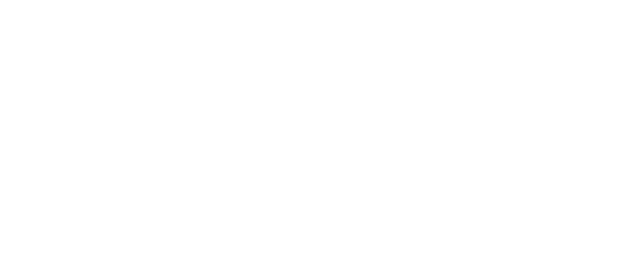
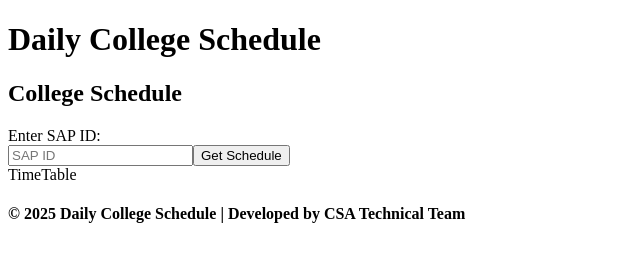
Before and after one commit to AmulyaJain2004/Daily-Schedule-teller, a plain HTML site: page index.html in a window 1280 px wide. Shown: the whole page, without its empty margins (0-640 px from the left). Drawn offline with Linux system fonts and the light colour scheme.

Commit message:
Updated index.html

```diff
--- a/index.html
+++ b/index.html
@@ -3,9 +3,28 @@
 <head>
     <meta charset="UTF-8">
     <meta name="viewport" content="width=device-width, initial-scale=1.0">
-    <title>Document</title>
+    <title>Daily College Schedule</title>
+    <link rel="stylesheet" href="styles.css">
 </head>
 <body>
+    <header>
+        <h1>Daily College Schedule</h1>
+    </header>
 
+    <main>
+        <div class="container">
+            <h2>College Schedule</h2>
+            <label for="sapid">Enter SAP ID:</label>
+            <div style="display: flex; align-items: center;">
+                <input type="text" id="sapid" placeholder="SAP ID">
+                <button>Get Schedule</button>
+            </div>
+            <div class="fetch-timetable">TimeTable</div>
+        </div>
+    </main>
+
+    <footer>
+        <h4>&copy; 2025 Daily College Schedule | Developed by CSA Technical Team</h4>
+    </footer>
 </body>
 </html>
```
